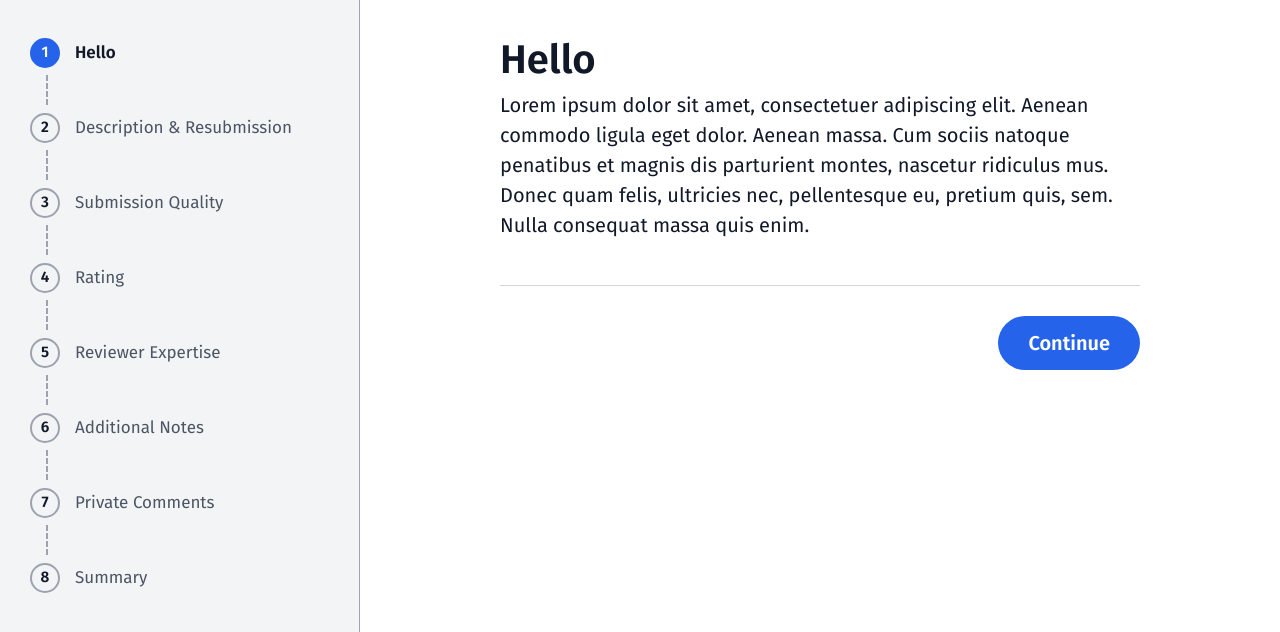
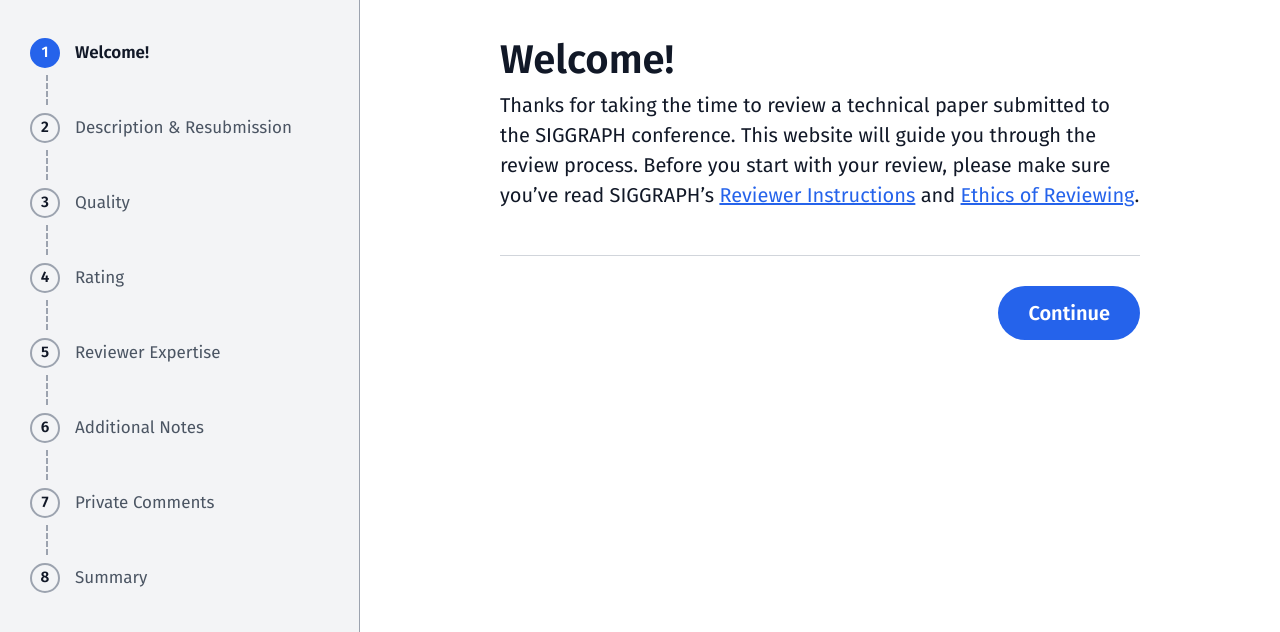
Before and after one commit to tillprochaska/uip-exercise2, a Svelte app: page / in a window 1280 px wide. Both pictures are taken after a click on the button "SIGGRAPH". Shown: the top 632 px of the page. Built offline with nearby package versions, Linux system fonts and the light colour scheme.

Commit message:
Adjust wording
Signed-off-by: Till Prochaska <mail@tillprochaska.de>

```diff
--- a/public/global.css
+++ b/public/global.css
@@ -80,6 +80,10 @@ body {
     font-family: var(--font-family);
 }
 
+a {
+    color: var(--blue-600);
+}
+
 .alpha {
     font-weight: var(--font-weight-bold);
     font-size: 2rem;
--- a/src/components/App.svelte
+++ b/src/components/App.svelte
@@ -27,7 +27,7 @@
             <Stack>
                 <header>
                     <Stack space="small">
-                        <h1 class="beta">Thank you for taking the time to review a submission!</h1>
+                        <h1 class="beta">Thanks for taking the time to submit a review of a technical paper.</h1>
                         <p>To get started, please select one of the following review templates:</p>
                     </Stack>
                 </header>
--- a/src/components/Review.svelte
+++ b/src/components/Review.svelte
@@ -33,7 +33,7 @@
             <Step>
                 {#if step.type === 'text'}
                     <h1 class="alpha">{step.title}</h1>
-                    <p>{step.text}</p>
+                    <p>{@html step.text}</p>
                 {/if}
 
                 {#if step.type === 'form'}
--- a/src/schemas/siggraph.yml
+++ b/src/schemas/siggraph.yml
@@ -2,13 +2,12 @@ id: siggraph
 steps:
     -
         type: text
-        title: Hello
+        title: Welcome!
         text: >
-            Lorem ipsum dolor sit amet, consectetuer adipiscing elit.
-            Aenean commodo ligula eget dolor. Aenean massa.
-            Cum sociis natoque penatibus et magnis dis parturient montes, nascetur ridiculus mus.
-            Donec quam felis, ultricies nec, pellentesque eu, pretium quis, sem.
-            Nulla consequat massa quis enim.
+            Thanks for taking the time to review a technical paper submitted to the SIGGRAPH conference.
+            This website will guide you through the review process.
+            Before you start with your review, please make sure you’ve read SIGGRAPH’s <a href="https://sa2018.siggraph.org/en/submitters/technical-papers/reviewer-instructions.htm" target="_blank">Reviewer Instructions</a> and <a href="https://sa2018.siggraph.org/en/submitters/technical-papers/ethics-of-the-review-process.htm" target="_blank">Ethics of Reviewing</a>.
+
     -
         type: form
         title: Description & Resubmission
@@ -40,7 +39,7 @@ steps:
                     max: 1000
     -
         type: form
-        title: Submission Quality
+        title: Quality
         fields:
             -
                 type: textarea
```
